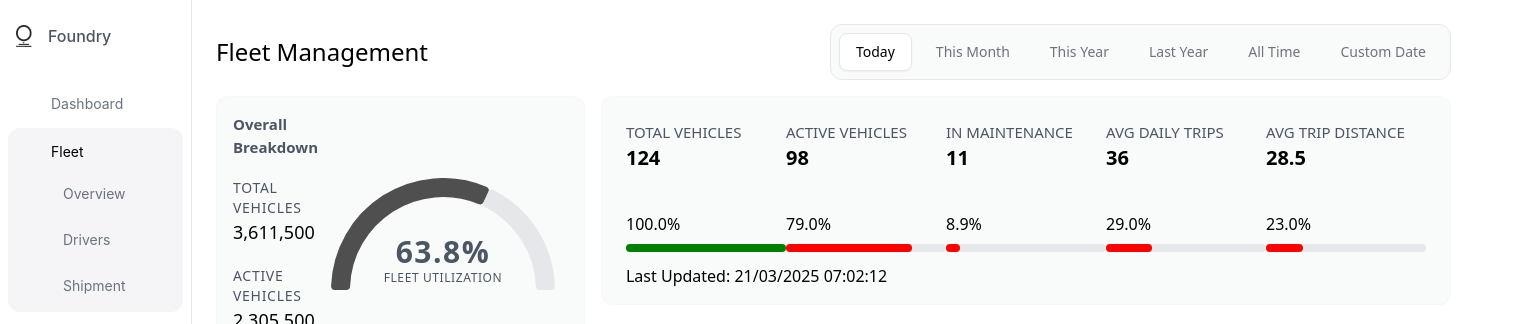
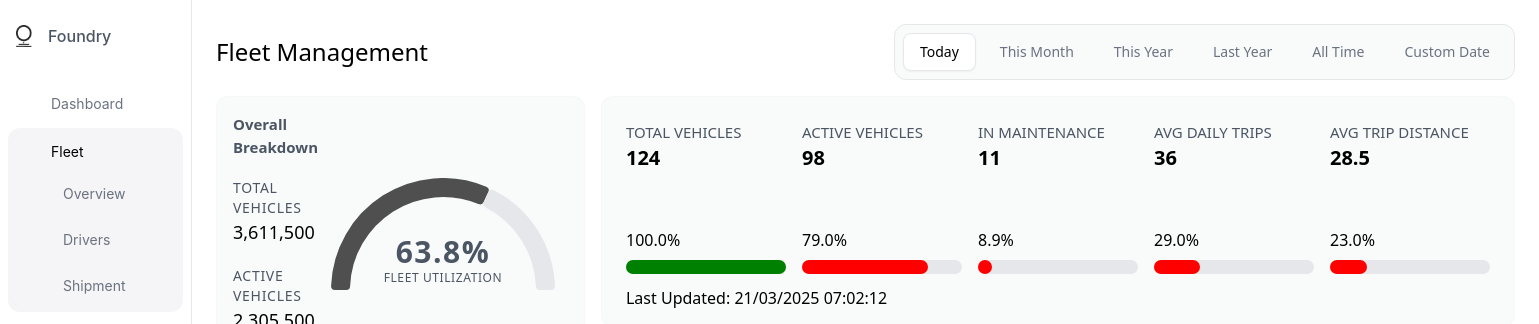
Before and after one commit to Kwasi-1/logistic_tracking, a React (Create React App) app: page /fleet in a window 1280 px wide. Shown: the top 324 px of the page, 1539 px wide, since content can reach past the window. Built offline with nearby package versions, Linux system fonts and the light colour scheme; some icons are missing.

Commit message:
fix progress height

```diff
--- a/src/components/fleet_management/LoanStats.jsx
+++ b/src/components/fleet_management/LoanStats.jsx
@@ -34,14 +34,14 @@ const LoanStats = () => {
 
   return (
     <div className="flex flex-col bg-[#e0e6e930] p-4 px-6 rounded-xl border border-[#e0e6e930]">
-      <div className="flex justify-between mb-3">
+      <div className="flex justify-between gap-4 mb-3">
         {stats.map(({ label, value }) => {
           const percentage = ((value / 124) * 100).toFixed(1);
 
           return (
             <div
               key={label}
-              className="uppercase flex flex-col min-w-40 gap-10 text-left"
+              className="uppercase flex flex-col min-w-40 gap-14 text-left"
             >
               <div>
                 <p className="text-gray-600 text-[15px] mt-2">{label}</p>
--- a/src/components/fleet_management/RangeBar.jsx
+++ b/src/components/fleet_management/RangeBar.jsx
@@ -2,7 +2,7 @@ const RangeBar = ({ value, total }) => {
   const percentage = (value / total) * 100;
 
   return (
-    <div className="w-full rounded-xl h-2 bg-gray-200 mt-2">
+    <div className="w-full rounded-xl h-[14px] bg-gray-200 mt-2">
       <div
         className="h-full rounded-xl min-w-[7px] transition-all duration-300"
         style={{
```
